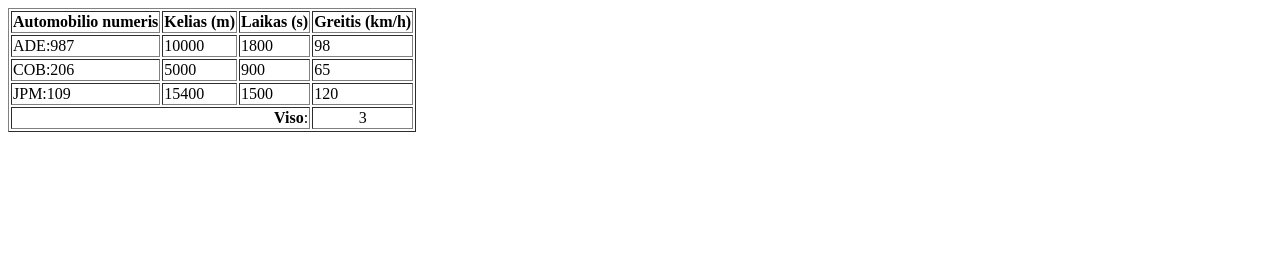
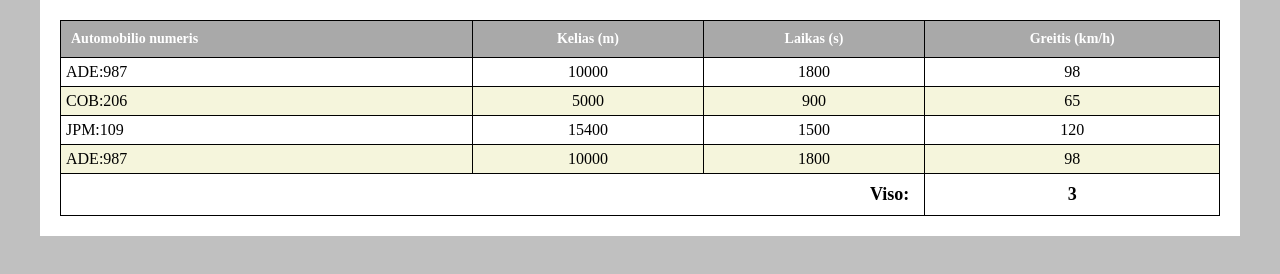
Before and after one commit to vaidotasposkus/kartojimas, a plain HTML site: page index.html in a window 1280 px wide. Drawn offline with Linux system fonts and the light colour scheme.

Commit message:
Sukurtos lenteles stiliaus pridejimas

```diff
--- a/css/style.css
+++ b/css/style.css
@@ -0,0 +1,74 @@
+html, body{
+    height: 100%;
+}
+
+body{
+    margin: 0;
+    background-color: #c0c0c0;
+}
+
+.container{
+    max-width: 1200px;
+    margin: 0 auto;
+    position: relative;
+    background-color: #ffffff;
+    box-sizing: border-box;
+    padding: 20px;
+}
+
+.container table{
+    width: 100%;
+}
+
+table, tr, td, th{
+    border-collapse: collapse;
+    border-width: 1px;
+    border-color: #000000;
+    border-style: solid;
+}
+
+.container table th{
+    padding: 10px;
+}
+
+.container .table-head{
+    background-color: #a9a9a9;
+    color: #ffffff;
+    font-size: 14px;
+}
+
+.container .table-body tr:nth-child(2n){
+    background-color: #f5f5dc;
+}
+
+.container .table-body tr:hover{
+    background-color: #dcdcdc;
+}
+
+.container .table-body td{
+    padding: 5px;
+}
+.container .table-footer td{
+    padding: 10px;
+}
+
+.container .table-footer #total-text{
+    font-size: 18px;
+    padding-right: 15px;
+}
+.container .table-footer #total{
+    font-size: 18px;
+    font-weight: 700;
+}
+
+.text-center{
+    text-align: center;
+}
+
+.text-right{
+    text-align: right;
+}
+
+.text-left{
+    text-align: left;
+}
--- a/index.html
+++ b/index.html
@@ -3,45 +3,52 @@
 <head>
     <meta charset="UTF-8">
     <title>Kartojimas</title>
+    <link href="css/style.css" rel="stylesheet" type="text/css"></link>
 </head>
 <body>
-
-    <table border="1">
-        <thead>
+    <div class="container">
+        <table>
+            <thead class="table-head">
             <tr>
-                <th>Automobilio numeris</th>
+                <th class="text-left">Automobilio numeris</th>
                 <th>Kelias (m)</th>
                 <th>Laikas (s)</th>
                 <th>Greitis (km/h)</th>
             </tr>
-        </thead>
-        <tbody>
+            </thead>
+            <tbody class="table-body">
             <tr>
-                <td>ADE:987</td>
-                <td>10000</td>
-                <td>1800</td>
-                <td>98</td>
+                <td class="text-left">ADE:987</td>
+                <td class="text-center">10000</td>
+                <td class="text-center">1800</td>
+                <td class="text-center">98</td>
             </tr>
             <tr>
-                <td>COB:206</td>
-                <td>5000</td>
-                <td>900</td>
-                <td>65</td>
+                <td class="text-left">COB:206</td>
+                <td class="text-center">5000</td>
+                <td class="text-center">900</td>
+                <td class="text-center">65</td>
             </tr>
             <tr>
-                <td>JPM:109</td>
-                <td>15400</td>
-                <td>1500</td>
-                <td>120</td>
+                <td class="text-left">JPM:109</td>
+                <td class="text-center">15400</td>
+                <td class="text-center">1500</td>
+                <td class="text-center">120</td>
             </tr>
-        </tbody>
-        <tfoot>
             <tr>
-                <td colspan="3" align="right"><b>Viso</b>: </td>
-                <td align="center">3</td>
+                <td class="text-left">ADE:987</td>
+                <td class="text-center">10000</td>
+                <td class="text-center">1800</td>
+                <td class="text-center">98</td>
             </tr>
-        </tfoot>
-    </table>
-
+            </tbody>
+            <tfoot class="table-footer">
+            <tr>
+                <td colspan="3" class="text-right" id="total-text"><b>Viso:</b></td>
+                <td class="text-center" id="total">3</td>
+            </tr>
+            </tfoot>
+        </table>
+    </div>
 </body>
 </html>
```
